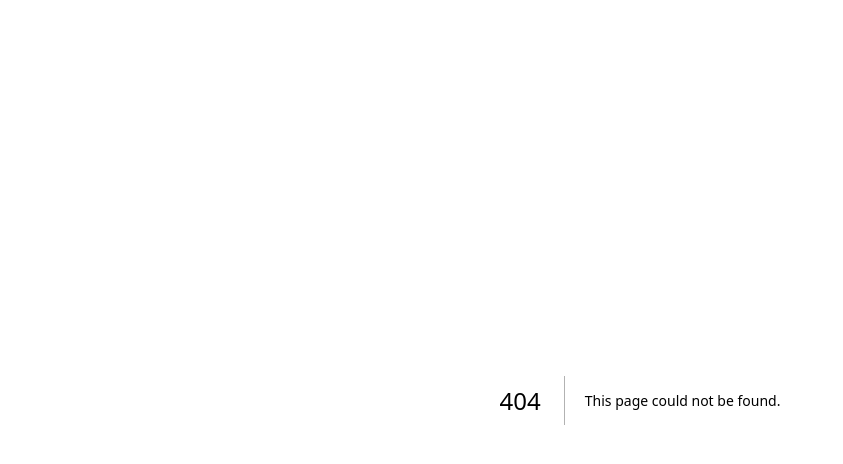
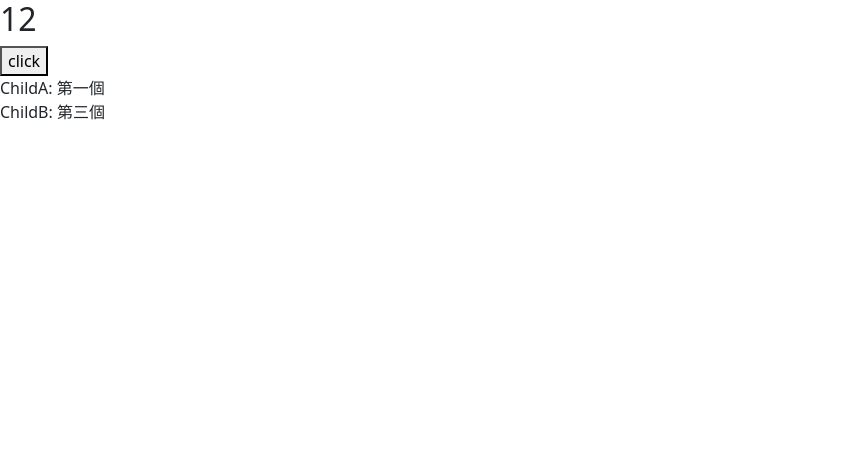
Before and after one commit to zx0938013408/TeamB_next, a Next.js app: page /render-try2 in a window 1280 px wide. Before the commit this address had no page. Shown: the top 464 px of the page, without its empty margins (0-843 px from the left). Built offline with nearby package versions, Linux system fonts and the light colour scheme.

Commit message:
useRef() 方式一

```diff
--- a/app/render-try1/page.js
+++ b/app/render-try1/page.js
@@ -1,6 +1,6 @@
 "use client";
 
-import { memo, useMemo, useState } from "react";
+import { useState } from "react";
 import ChildA from "@/components/common/child-a";
 import ChildB from "@/components/common/child-b";
 
--- /dev/null
+++ b/app/render-try2/page.js
@@ -0,0 +1,33 @@
+"use client";
+
+import { useState, useRef } from "react";
+import ChildA from "@/components/common/child-a";
+import ChildB from "@/components/common/child-b";
+
+import React from "react";
+
+export default function RenderTry2Page() {
+  const h2Ref = useRef();
+
+  return (
+    <div>
+      <h2 ref={h2Ref}>12</h2>
+      <div>
+        <button
+          onClick={() => {
+            if (h2Ref.current?.innerHTML) {
+              console.log(h2Ref.current.innerHTML);
+              // 直接變更 DOM, 元件沒有更新
+              // h2Ref.current.innerHTML += 1;
+              h2Ref.current.innerHTML = +h2Ref.current.innerHTML + 1;
+            }
+          }}
+        >
+          click
+        </button>
+      </div>
+      <ChildA name="第一個" />
+      <ChildB name="第三個" />
+    </div>
+  );
+}
```
